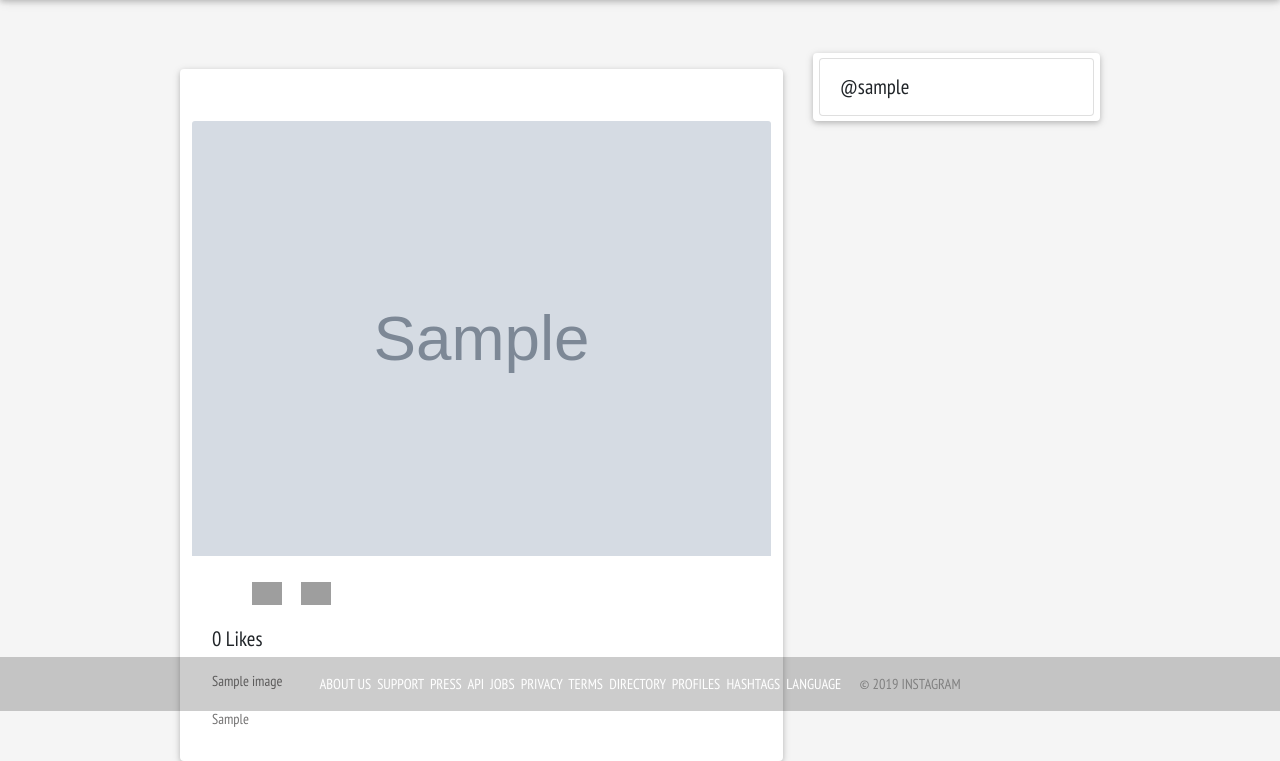
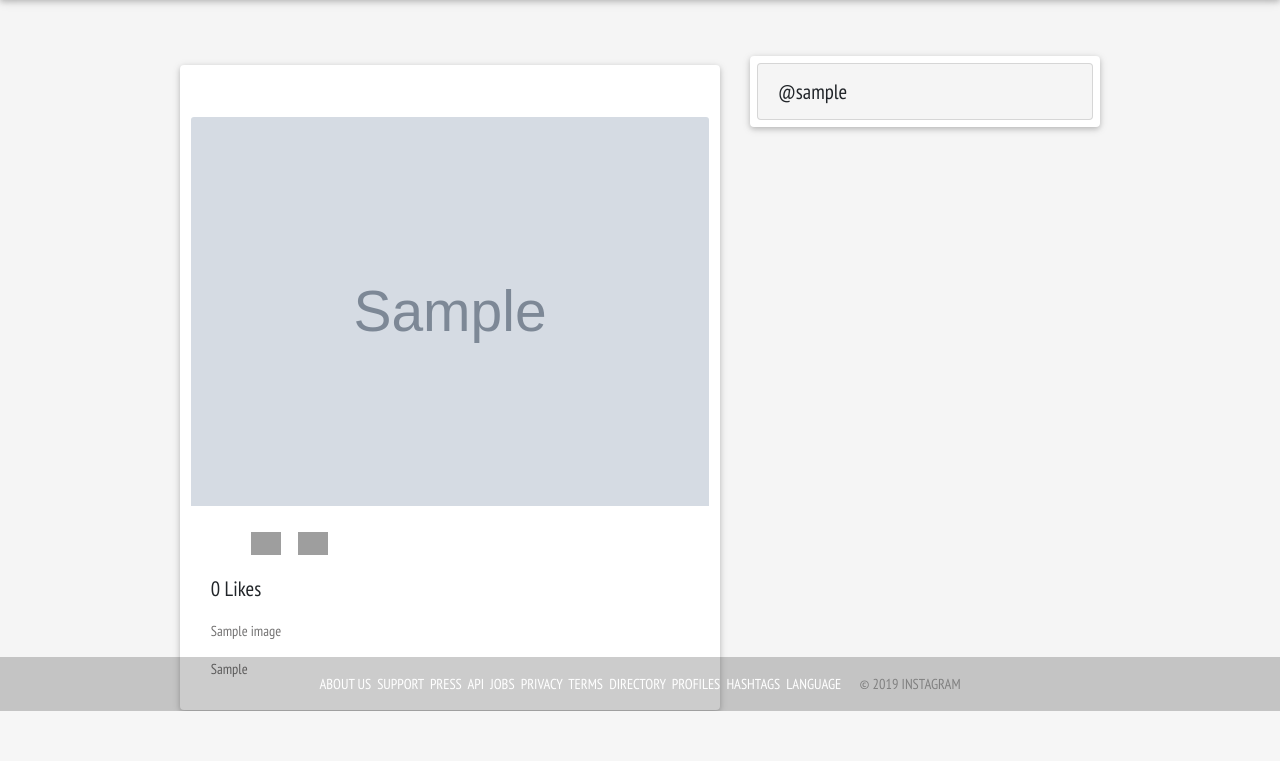
Before and after one commit to AisaJ/i-gram, a Django app: page /feed/ in a window 1280 px wide. Shown: the part 89-850 px from the top of the page. After the commit the page ends 800 px from the top, so only its background shows below. Run offline with Django 3.2, Linux system fonts and the light colour scheme; tables that the repository leaves empty hold one stand-in row (values such as "Sample post"); grey boxes marked "Sample" are stand-in pictures; some libraries are stand-ins or nearby versions; grey boxes are pictures that could not be loaded.

Commit message:
Changes to the feeds template.

```diff
--- a/insta/templates/feeds.html
+++ b/insta/templates/feeds.html
@@ -4,10 +4,10 @@
 <div class="container">
   <div class="row">
     <div class="col-md-1"></div>
-    <div class="col-md-10">
+    <div class="col-md-6">
       <div class="row">
         {% for post in posts %}
-        <div class="col-md-8">
+        <div class="col-md-12">
           <div class="card">
             <h4 class="card-title"><img src="{{post.profile_pic.url}}" width="100"> </h4>
 
@@ -25,19 +25,22 @@
             </div>
           </div>
           {% endfor %}
-
-          <div class="col-md-4">
-            <div class="card">
+      </div>
+    </div>
+      <div class="col-md-4">
+        <div class="row">
+          <div class="col-md-12">
+            <div class="card ">
               {% for post in posts %}
               <ul class="list-group">
-                <li class="list-group-item">@{{post.user.username}}</li>
+                <li class="list-group-item" style="background-color:whitesmoke">@{{post.user.username}} {{post.user.profile_pic|safe}}</li>
               </ul>
               {% endfor %}
             </div>
           </div>
+        </div>
+        </div>
 
-        </div>
-        <div class="col-md-4"></div>
       </div>
     </div>
     <div class="col-md-1"></div>
--- a/insta/views.py
+++ b/insta/views.py
@@ -17,8 +17,8 @@
   return render(request,'insta.html',{"profile_pic":profiles,"posts":posts})
 
 def feeds(request):
-  current_user = request.user
-  profiles = Profile.objects.filter(user_id=current_user.id)[0:1]
+
+  profiles = Profile.objects.all()
   posts = Image.objects.all()
   return render(request,'feeds.html',{"posts":posts,"profiles":profiles})
 
```
